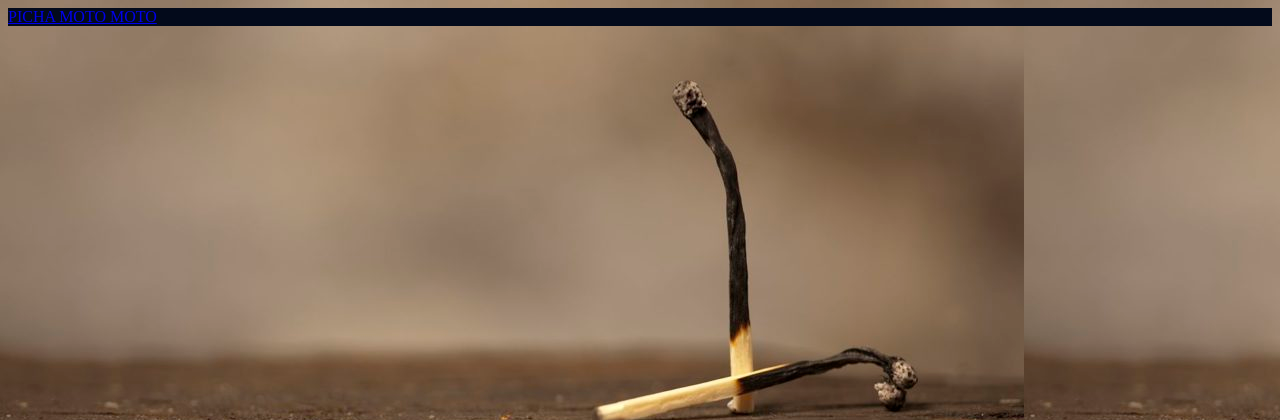
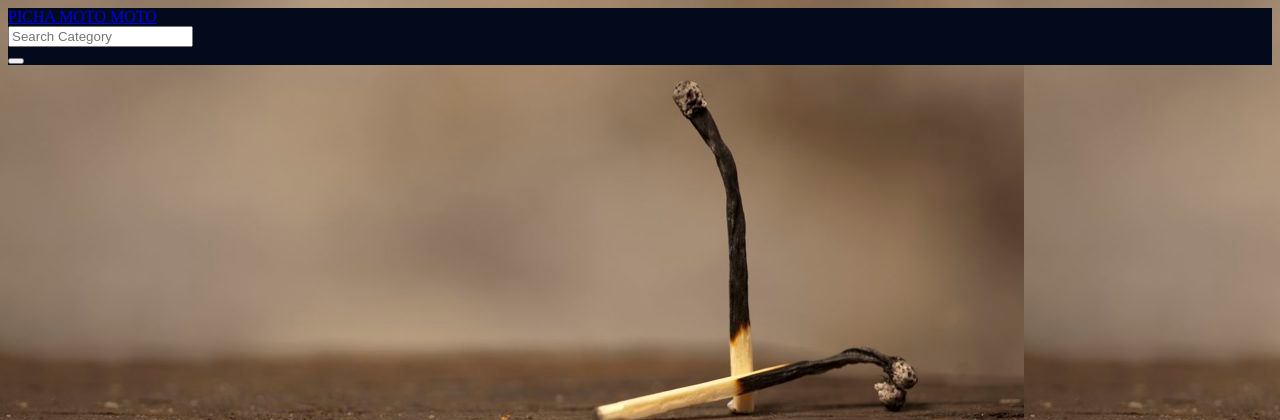
Before and after one commit to canssidle/Personal-Gallery, a Django app: template Image/templates/navbar.html in a window 1280 px wide. Shown: the top 420 px of the page. Run offline with Django 3.2, Linux system fonts and the light colour scheme; the template is opened without the code that fills it, so the values that code supplies are empty.

Commit message:
create the search form

```diff
--- a/Image/templates/navbar.html
+++ b/Image/templates/navbar.html
@@ -16,7 +16,7 @@
 
   <form class="navbar-form" role="search" action="{% url 'search_results' %}">
 
-        <!-- <div class="input-group">
+        <div class="input-group">
           <input type="text" class="form-control" placeholder="Search Category" name="photo">
           <div class="input-group-btn">
             <button class="btn btn-default" type="submit"><i class="glyphicon glyphicon-search"></i></button>
@@ -29,4 +29,4 @@
   </div>
 </nav>
 </body>
-</html> -->
+</html>
```
